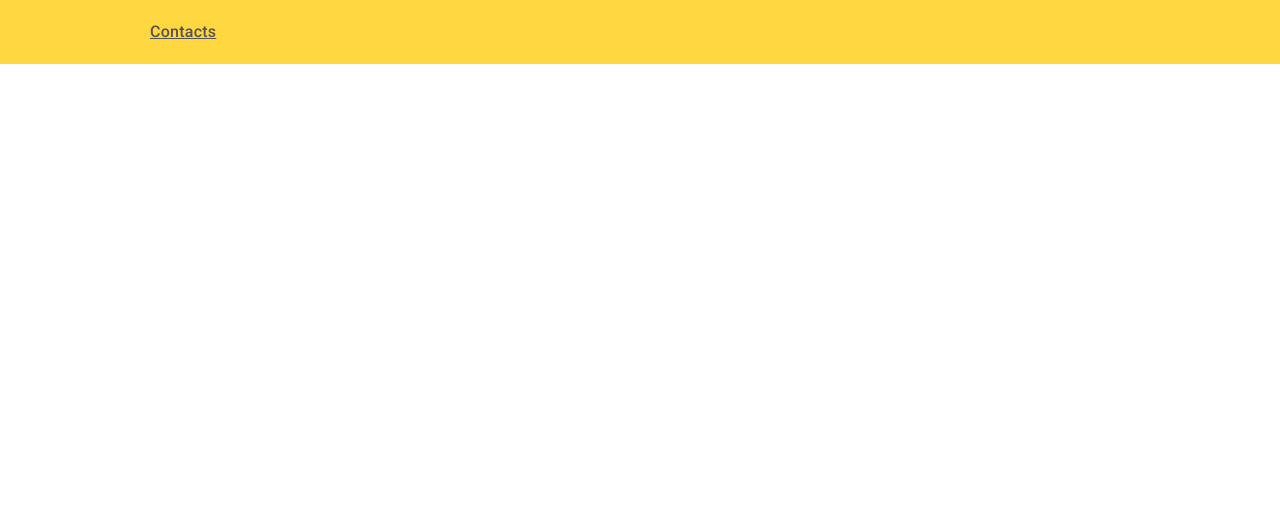
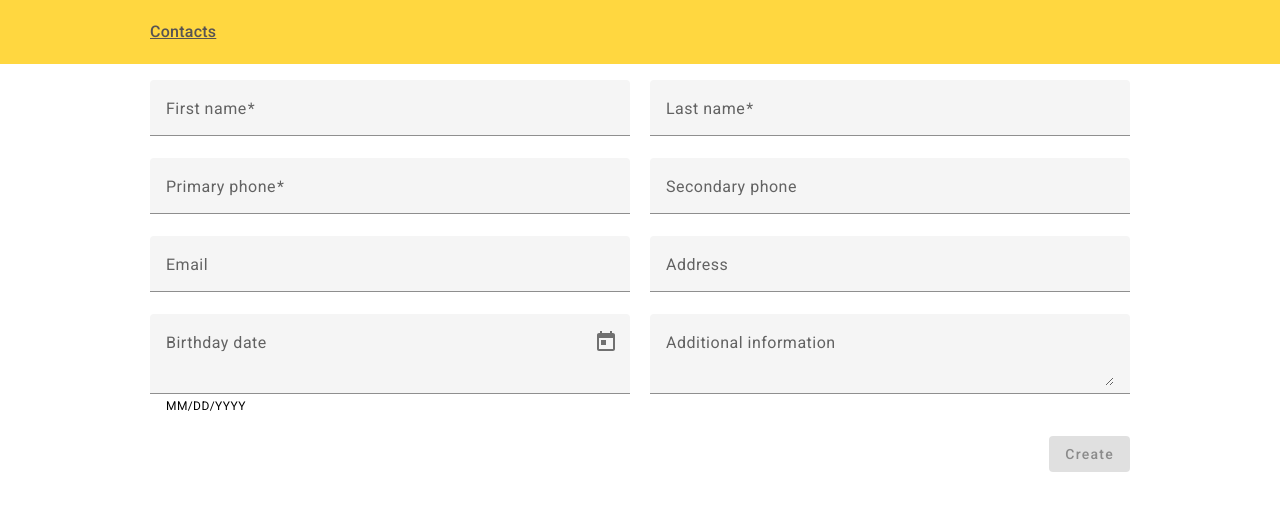
Before and after one commit to OksanaFilipchuk/contact-manager-app, an Angular app: page /contacts/create-contact in a window 1280 px wide. Before the commit this address led to /. Shown: the top 510 px of the page. Built offline with nearby package versions, Linux system fonts and the light colour scheme.

Commit message:
create-edit contact form

```diff
--- a/src/app/app-routing.module.ts
+++ b/src/app/app-routing.module.ts
@@ -1,10 +1,16 @@
 import { NgModule } from '@angular/core';
 import { RouterModule, Routes } from '@angular/router';
+import { ContactSearchFormComponent } from './contacts-manager/components/contact-search-form/contact-search-form.component';
+import { CreateEditContactComponent } from './contacts-manager/components/create-edit-contact/create-edit-contact.component';
 
-const routes: Routes = [];
+const routes: Routes = [
+  { path: '', redirectTo: '/contacts', pathMatch: 'full' },
+  { path: 'contacts', component: ContactSearchFormComponent },
+  { path: 'contacts/create-contact', component: CreateEditContactComponent },
+];
 
 @NgModule({
   imports: [RouterModule.forRoot(routes)],
-  exports: [RouterModule]
+  exports: [RouterModule],
 })
-export class AppRoutingModule { }
+export class AppRoutingModule {}
--- a/src/app/app.component.ts
+++ b/src/app/app.component.ts
@@ -3,8 +3,6 @@ import { Component } from '@angular/core';
 @Component({
   selector: 'app-root',
   templateUrl: './app.component.html',
-  styleUrls: ['./app.component.scss']
+  styleUrls: ['./app.component.scss'],
 })
-export class AppComponent {
-  title = 'contacts-manager-app';
-}
+export class AppComponent {}
--- a/src/app/app.module.ts
+++ b/src/app/app.module.ts
@@ -4,6 +4,7 @@ import { BrowserAnimationsModule } from '@angular/platform-browser/animations';
 
 import { AppRoutingModule } from './app-routing.module';
 import { AppComponent } from './app.component';
+import { ContactsManagerModule } from './contacts-manager/contacts-manager.module';
 import { CoreModule } from './core/core.module';
 
 @NgModule({
@@ -12,6 +13,7 @@ import { CoreModule } from './core/core.module';
     BrowserModule,
     AppRoutingModule,
     BrowserAnimationsModule,
+    ContactsManagerModule,
     CoreModule,
   ],
   providers: [],
--- /dev/null
+++ b/src/app/contacts-manager/components/create-edit-contact/create-edit-contact.component.html
@@ -0,0 +1,65 @@
+<div class="create-edit-wrapper container">
+  <form [formGroup]="contactForm">
+    <mat-form-field>
+      <mat-label>First name</mat-label>
+      <input matInput formControlName="firstName" />
+    </mat-form-field>
+
+    <mat-form-field>
+      <mat-label>Last name</mat-label>
+      <input matInput formControlName="lastName" />
+    </mat-form-field>
+
+    <mat-form-field>
+      <mat-label>Primary phone</mat-label>
+      <input
+        matInput
+        placeholder="+38 067 000 00 00"
+        type="text"
+        formControlName="phone"
+      />
+      <mat-error>error-message</mat-error>
+    </mat-form-field>
+
+    <mat-form-field>
+      <mat-label>Secondary phone</mat-label>
+      <input
+        matInput
+        placeholder="+38 067 000 00 00"
+        type="text"
+        formControlName="secondaryPhone"
+      />
+      <mat-error>error-message</mat-error>
+    </mat-form-field>
+
+    <mat-form-field>
+      <mat-label>Email</mat-label>
+      <input matInput placeholder="mail@domain.com" formControlName="email" />
+      <mat-error> error-message </mat-error>
+    </mat-form-field>
+
+    <mat-form-field>
+      <mat-label>Address</mat-label>
+      <input matInput formControlName="address" />
+    </mat-form-field>
+
+    <mat-form-field>
+      <mat-label>Birthday date</mat-label>
+      <input matInput [matDatepicker]="picker" formControlName="birthday" />
+      <mat-hint>MM/DD/YYYY</mat-hint>
+      <mat-datepicker-toggle
+        matIconSuffix
+        [for]="picker"
+      ></mat-datepicker-toggle>
+      <mat-datepicker #picker></mat-datepicker>
+    </mat-form-field>
+
+    <mat-form-field>
+      <mat-label>Additional information</mat-label>
+      <textarea matInput formControlName="additionalInfo"></textarea>
+    </mat-form-field>
+  </form>
+  <button mat-flat-button color="primary" [disabled]="contactForm.invalid">
+    {{ submitButtonName }}
+  </button>
+</div>
--- /dev/null
+++ b/src/app/contacts-manager/components/create-edit-contact/create-edit-contact.component.scss
@@ -0,0 +1,23 @@
+.create-edit-wrapper {
+  text-align: right;
+
+  form {
+    display: flex;
+    flex-wrap: wrap;
+    justify-content: space-between;
+    flex-direction: column;
+    margin-bottom: 20px;
+
+    @media (min-width: 640px) {
+      flex-direction: row;
+    }
+  }
+
+  mat-form-field {
+    width: 100%;
+
+    @media (min-width: 640px) {
+      width: 49%;
+    }
+  }
+}
--- /dev/null
+++ b/src/app/contacts-manager/components/create-edit-contact/create-edit-contact.component.ts
@@ -0,0 +1,47 @@
+import { Component, OnInit } from '@angular/core';
+import { FormControl, FormGroup, Validators } from '@angular/forms';
+import { DateAdapter, MAT_DATE_FORMATS } from '@angular/material/core';
+import { Router } from '@angular/router';
+
+@Component({
+  selector: 'app-create-edit-contact',
+  templateUrl: './create-edit-contact.component.html',
+  styleUrls: ['./create-edit-contact.component.scss'],
+})
+export class CreateEditContactComponent implements OnInit {
+  submitButtonName = '';
+
+  constructor(
+    private readonly adapter: DateAdapter<Date>,
+    private router: Router
+  ) {
+    this.adapter.setLocale('UA');
+  }
+
+  ngOnInit(): void {
+    this.submitButtonName = this.router.url.includes('create-contact')
+      ? 'Create'
+      : 'Save';
+  }
+  contactForm = new FormGroup({
+    firstName: new FormControl('', [
+      Validators.required,
+      Validators.minLength(3),
+      Validators.maxLength(20),
+    ]),
+    lastName: new FormControl('', [
+      Validators.required,
+      Validators.minLength(3),
+      Validators.maxLength(20),
+    ]),
+    email: new FormControl('', [Validators.email]),
+    phone: new FormControl('', [
+      Validators.required,
+      Validators.pattern('^[- +()0-9]+$'),
+    ]),
+    secondaryPhone: new FormControl('', [Validators.pattern('^[- +()0-9]+$')]),
+    address: new FormControl(''),
+    birthday: new FormControl(''),
+    additionalInfo: new FormControl('', [Validators.maxLength(100)]),
+  });
+}
```
Also changed, not shown: src/app/contacts-manager/contacts-manager.module.ts (added, +29 -0 lines), 1 other file (tests, documents, lock files or other folders).
